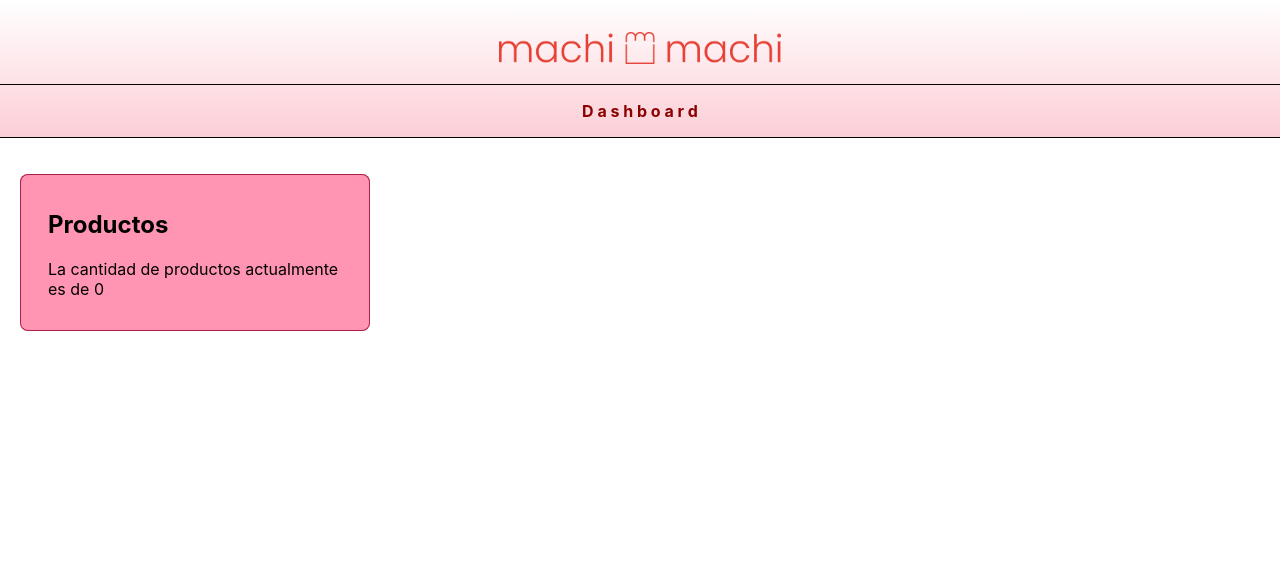
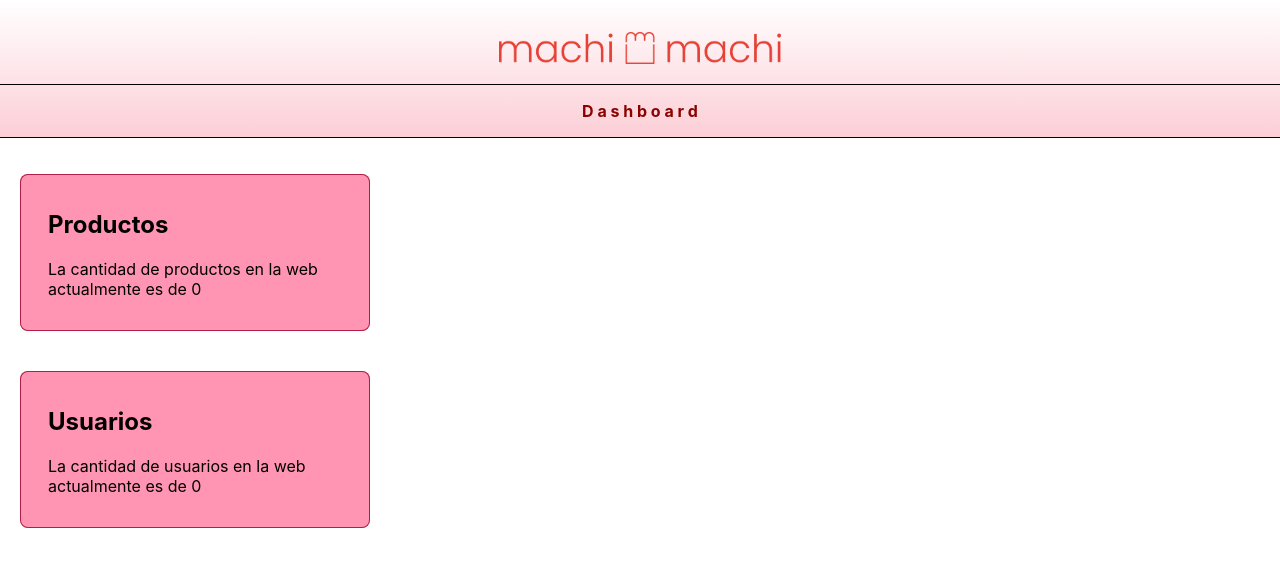
Before and after one commit to marianopettinati/grupo_6_machimachi_FE, a React (Create React App) app: page / in a window 1280 px wide. Shown: the top 566 px of the page. Built offline with nearby package versions, Linux system fonts and the light colour scheme; no server answers.

Commit message:
Creacion de Panel

```diff
--- a/src/App.js
+++ b/src/App.js
@@ -1,5 +1,5 @@
 import Header from './components/Header/Header';
-import QuantityProducts from './components/QuantityProducts/QuantityProducts';
+import Panel from './components/Panel/Panel';
 
 
 function App() {
@@ -8,7 +8,8 @@ function App() {
 
         <Header/>
 
-        <QuantityProducts />
+        <Panel Type='quantityProducts'/>
+        <Panel Type='quantityUsers'/>
     </div>
   );
 }
--- /dev/null
+++ b/src/components/Panel/Panel.js
@@ -0,0 +1,59 @@
+import React, { useEffect, useState } from "react";
+import * as S from "./Panel.styles.js";
+import Card from "../Card/Card";
+
+const Panel = ({
+    Type
+}) => {
+    const [quantityProducts, setQuantityProducts] = useState([0]);
+    const [quantityUsers, setQuantityUsers] = useState([0]);
+
+    useEffect (() => {
+        fetch("http://localhost:3000/product/api/products")
+            .then(response => response.json())
+            .then(data => {
+                setQuantityProducts ([data.count])
+            })
+            .catch(err => console.log(err))
+    }, [] )
+
+    useEffect (() => {
+        fetch("http://localhost:3000/user/api/users")
+            .then(response => response.json())
+            .then(data => {
+                setQuantityUsers ([data.count])
+            })
+            .catch(err => console.log(err))
+    }, [] )
+
+    let description;
+
+    const renderDescription = () => {
+        if(Type=='quantityProducts'){
+            return description = `La cantidad de productos en la web actualmente es de ${quantityProducts}`;
+        }
+        if(Type=='quantityUsers'){
+            return description = `La cantidad de usuarios en la web actualmente es de ${quantityUsers}`;
+        }
+    }
+
+    let title;
+    const renderTitle = () => {
+        if(Type=='quantityProducts'){
+            return title = `Productos`;
+        }
+        if(Type=='quantityUsers'){
+            return title = `Usuarios`;
+        }
+    }
+
+
+
+    return (
+        <S.Panel>
+            <Card title={renderTitle()} description={renderDescription()}/>
+        </S.Panel>
+    )
+};
+
+export default Panel;
--- a/src/components/QuantityProducts/QuantityProducts.styles.js
+++ b/src/components/Panel/Panel.styles.js
@@ -1,6 +1,6 @@
 import styled, { css } from 'styled-components';
 
-export const QuantityProducts = styled.div`
+export const Panel = styled.div`
     width: 350px;
     padding: 20px;
 `
--- a/src/components/QuantityProducts/QuantityProducts.js
+++ /dev/null
@@ -1,27 +0,0 @@
-import React, { useEffect, useState } from "react";
-import * as S from "./QuantityProducts.styles.js";
-import Card from "../Card/Card";
-
-function QuantityProducts () {
-    const [quantityProducts, setQuantityProducts] = useState ([0]);
-
-    useEffect (() => {
-        fetch("http://localhost:3000/product/api/products")
-            .then (response => response.json())
-            .then (data => {
-                console.log(data)
-                setQuantityProducts ([data.count])
-            })
-            .catch(err => console.log(err))
-    }, [] )
-
-    const description = `La cantidad de productos actualmente es de ${quantityProducts}`;
-
-    return (
-        <S.QuantityProducts>
-            <Card title='Productos' description={description}/>
-        </S.QuantityProducts>
-    )
-};
-
-export default QuantityProducts;
```
